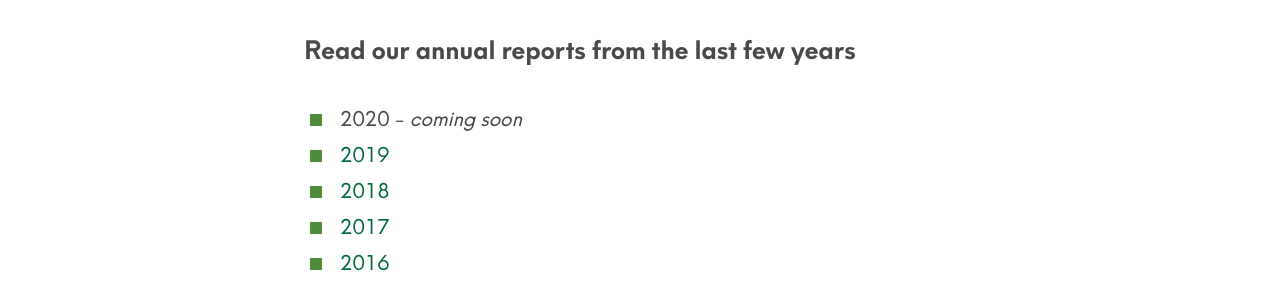
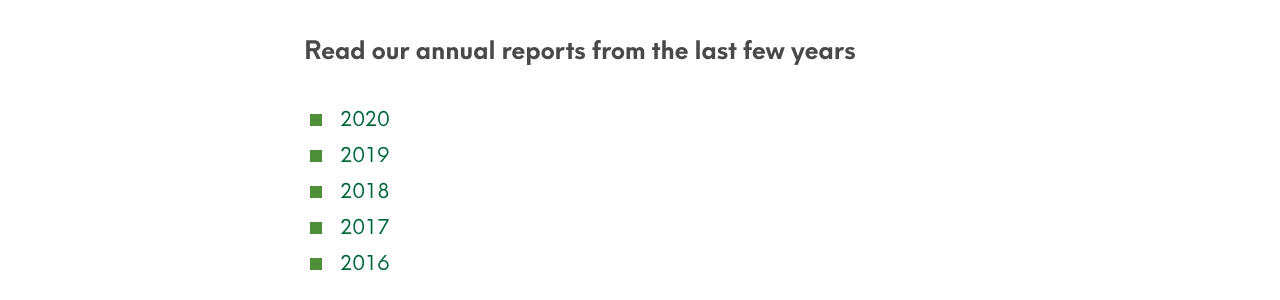
Before and after one commit to johnpuddephatt/oclt, a Jekyll site: the page built from _pages/oclt-s-annual-reports.md, in a window 1280 px wide. Shown: the part 578-878 px from the top of the page. Built offline with Jekyll 4.4.1, drawn with Linux system fonts in a browser that asks for light colours.

Commit message:
Update from Forestry.io Oxfordshire CLT updated _pages/oclt-s-annual-reports.md

```diff
--- a/_pages/oclt-s-annual-reports.md
+++ b/_pages/oclt-s-annual-reports.md
@@ -6,7 +6,7 @@
 ---
 Read our annual reports from the last few years
 
-* 2020 - _coming soon_
+* [2020](/uploads/oclt-annual-report-2020.pdf)
 * [2019](/uploads/oclt_areport2019.pdf)
 * [2018](/uploads/oclt_areport2018.pdf)
 * [2017](/uploads/oclt_areport2017.pdf)
```
